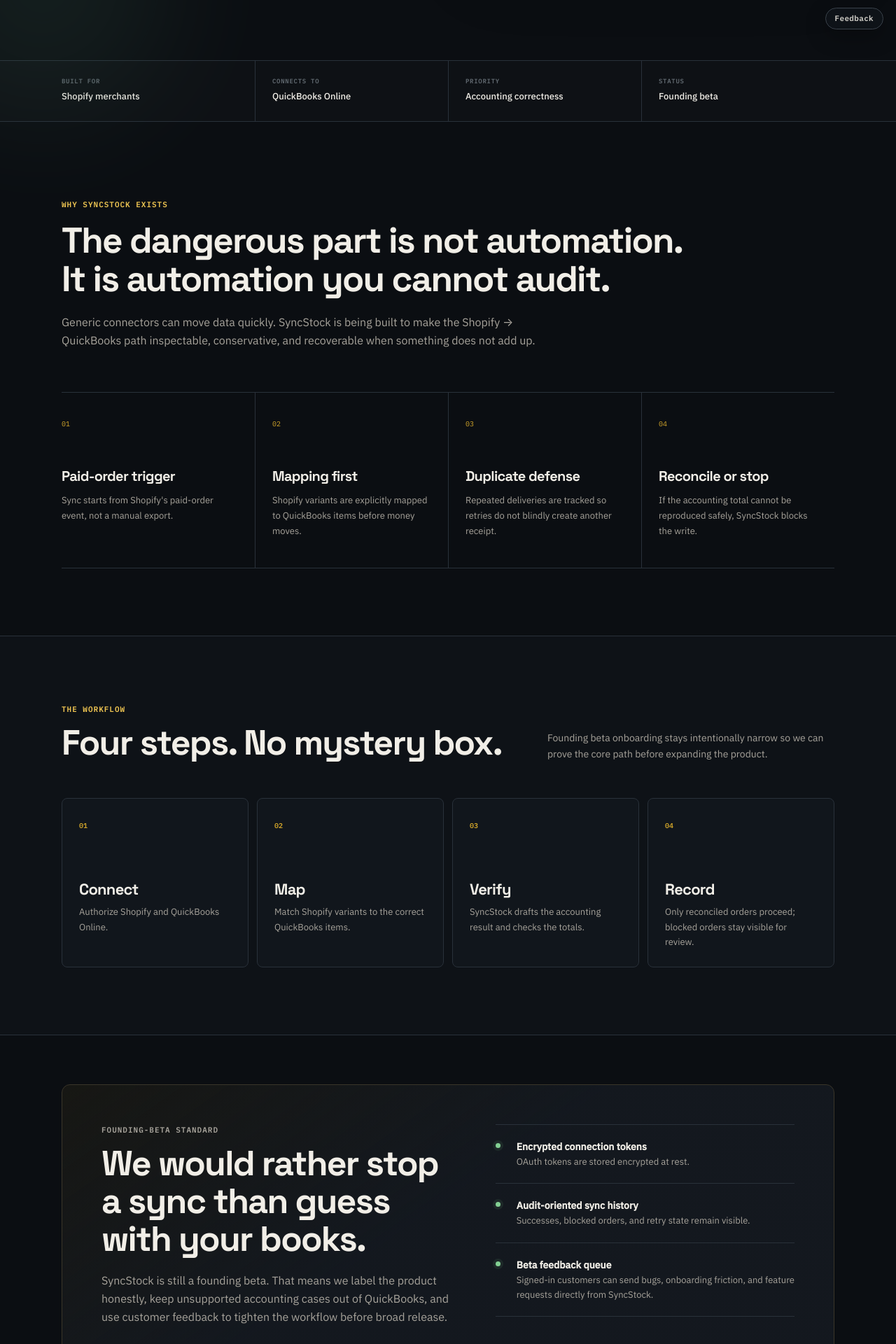
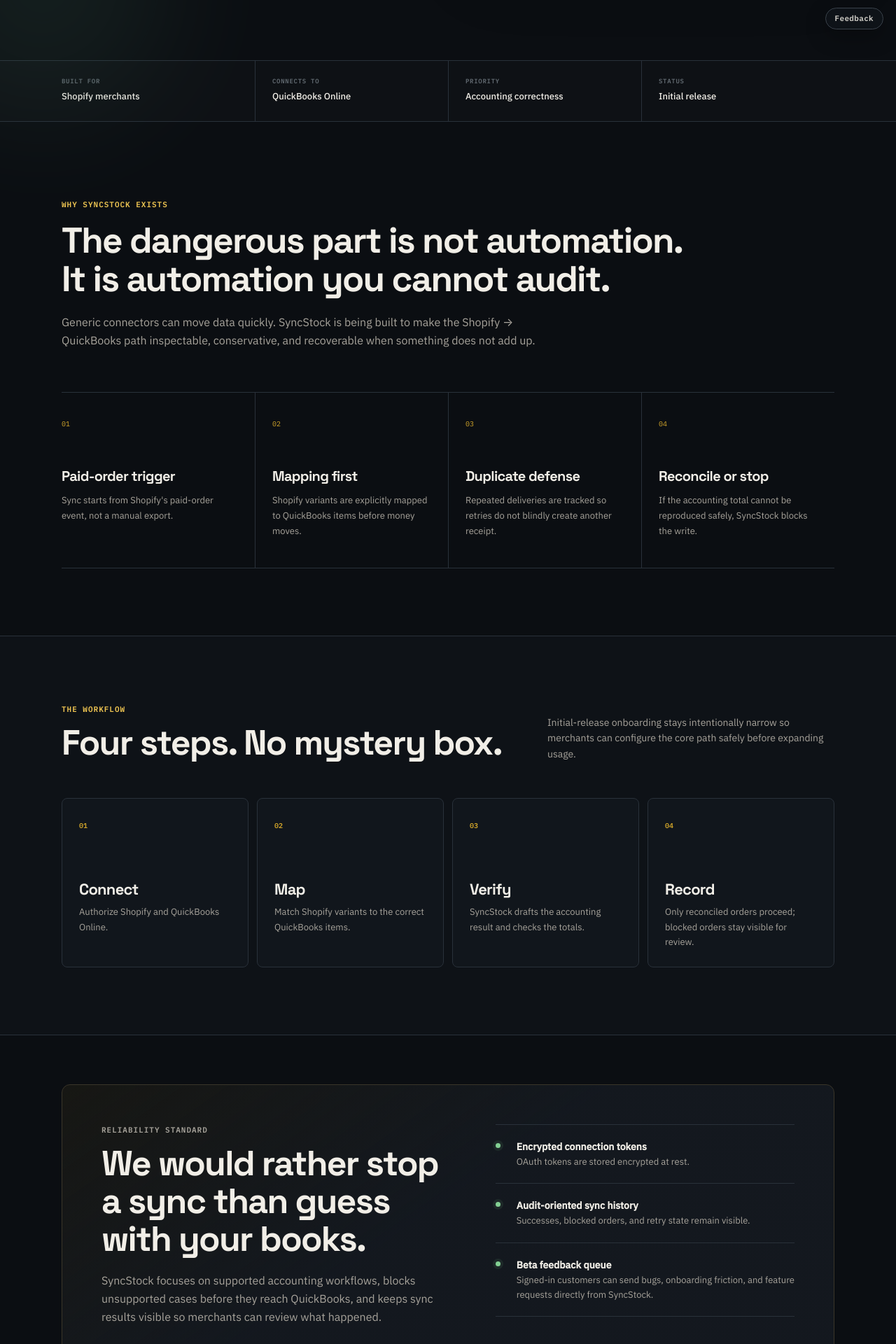
Before and after one commit to yaussyross/SyncStock, a Next.js app: page / in a window 1280 px wide. Shown: the part 740-2660 px from the top of the page at 70% size. Built offline with nearby package versions, Linux system fonts and the light colour scheme; no server answers.

Commit message:
Present SyncStock as an initial release

```diff
--- a/src/app/page.tsx
+++ b/src/app/page.tsx
@@ -56,7 +56,7 @@ export default function LandingPage() {
 
           <section className="hero launch-hero">
             <div className="hero-copy">
-              <div className="kicker"><span className="status-dot" /> Founding beta · accepting early customers</div>
+              <div className="kicker"><span className="status-dot" /> Initial release · accepting merchants</div>
               <h1>Shopify orders in.<br /><span className="headline-accent">Clean QuickBooks out.</span></h1>
               <p className="lede">
                 SyncStock is a focused Shopify → QuickBooks workflow for merchants who are done copying orders by hand — and unwilling to trust automation that fails silently.
@@ -101,7 +101,7 @@ export default function LandingPage() {
             <div><span>BUILT FOR</span><strong>Shopify merchants</strong></div>
             <div><span>CONNECTS TO</span><strong>QuickBooks Online</strong></div>
             <div><span>PRIORITY</span><strong>Accounting correctness</strong></div>
-            <div><span>STATUS</span><strong>Founding beta</strong></div>
+            <div><span>STATUS</span><strong>Initial release</strong></div>
           </div>
         </section>
 
@@ -130,7 +130,7 @@ export default function LandingPage() {
                 <p className="section-kicker">THE WORKFLOW</p>
                 <h2>Four steps. No mystery box.</h2>
               </div>
-              <p>Founding beta onboarding stays intentionally narrow so we can prove the core path before expanding the product.</p>
+              <p>Initial-release onboarding stays intentionally narrow so merchants can configure the core path safely before expanding usage.</p>
             </div>
             <div className="workflow-steps">
               <div><span>01</span><h3>Connect</h3><p>Authorize Shopify and QuickBooks Online.</p></div>
@@ -144,9 +144,9 @@ export default function LandingPage() {
         <section className="container section launch-trust">
           <div className="trust-panel">
             <div className="trust-copy">
-              <p className="section-kicker">FOUNDING-BETA STANDARD</p>
+              <p className="section-kicker">RELIABILITY STANDARD</p>
               <h2>We would rather stop a sync than guess with your books.</h2>
-              <p>SyncStock is still a founding beta. That means we label the product honestly, keep unsupported accounting cases out of QuickBooks, and use customer feedback to tighten the workflow before broad release.</p>
+              <p>SyncStock focuses on supported accounting workflows, blocks unsupported cases before they reach QuickBooks, and keeps sync results visible so merchants can review what happened.</p>
               <div className="trust-actions">
                 <a className="btn" href="/signup">Join the beta</a>
                 <a className="btn btn-secondary" href="/feedback">Leave feedback</a>
@@ -164,7 +164,7 @@ export default function LandingPage() {
           <div className="container section">
             <div className="section-heading pricing-heading">
               <div>
-                <p className="section-kicker">FOUNDING PRICING</p>
+                <p className="section-kicker">LAUNCH PRICING</p>
                 <h2>Simple pricing while we prove the core.</h2>
               </div>
               <p>Every account starts with 20 free synced orders. No card required to test the workflow.</p>
@@ -183,7 +183,7 @@ export default function LandingPage() {
                 </article>
               ))}
             </div>
-            <p className="pricing-note">Founding pricing applies during the beta and may change before broad public launch. Existing paid customers receive advance notice of pricing changes.</p>
+            <p className="pricing-note">Launch pricing may change as the product expands. Existing paid customers receive advance notice of pricing changes.</p>
           </div>
         </section>
 
@@ -195,13 +195,13 @@ export default function LandingPage() {
             <div><h3>What is the beta focused on?</h3><p>Paid Shopify orders → QuickBooks Online sales receipts, explicit product mapping, reconciliation checks, retry safety, and visible sync history.</p></div>
             <div><h3>What happens if the totals do not match?</h3><p>The order is blocked rather than forced into QuickBooks. The goal is to make unsupported or questionable accounting visible instead of silently writing it.</p></div>
             <div><h3>Can I try it before paying?</h3><p>Yes. New accounts start with 20 free synced orders and do not require a card to create the account.</p></div>
-            <div><h3>Can I send product feedback?</h3><p>Yes. Signed-in founding users can submit bugs, feature requests, onboarding friction, and ratings through the in-product feedback page.</p></div>
+            <div><h3>Can I send product feedback?</h3><p>Yes. Signed-in users can submit bugs, feature requests, onboarding friction, and ratings through the in-product feedback page.</p></div>
           </div>
         </section>
 
         <section className="container final-cta launch-final-cta">
           <div>
-            <p className="section-kicker">FOUNDING BETA</p>
+            <p className="section-kicker">INITIAL RELEASE</p>
             <h2>Stop babysitting order entry.</h2>
             <p>Connect the workflow, map your products, and help shape the focused Shopify → QuickBooks tool you actually want to use.</p>
           </div>
```
